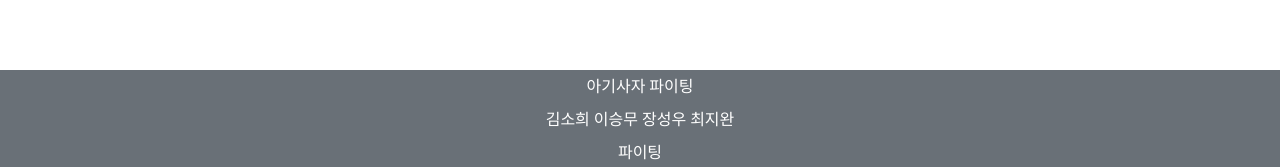
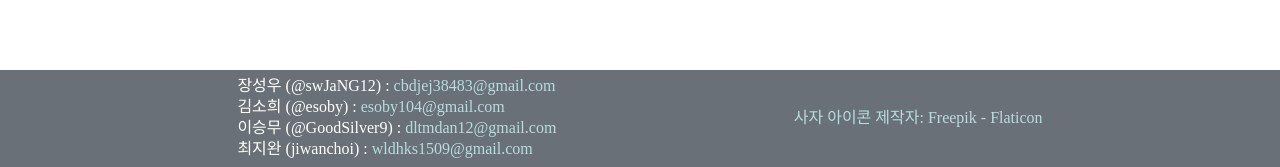
Before and after one commit to devkingbabylion/devkingbabylion, a React (Create React App) app: page / in a window 1280 px wide. Shown: the part 630-797 px from the top of the page. Built offline with nearby package versions, Linux system fonts and the light colour scheme.

Commit message:
💄 Style : Footer 컴포넌트 스타일, 내용 변경
- Footer 컴포넌트에 이메일을 추가
- Footer 컴포넌트에 파비콘 출처 표시

```diff
--- a/src/Components/Footer/Footer.jsx
+++ b/src/Components/Footer/Footer.jsx
@@ -1,14 +1,50 @@
 import React from 'react';
-import { FooterContainer, FooterContent } from './footer.styled';
+import {
+  StyledFooterLayout,
+  StyledFooterContent,
+  StyledFooterLink,
+} from './footer.styled';
 
 export default function Footer() {
   return (
-    <div>
-      <FooterContainer>
-        <FooterContent>아기사자 파이팅</FooterContent>
-        <FooterContent>김소희 이승무 장성우 최지완</FooterContent>
-        <FooterContent>파이팅</FooterContent>
-      </FooterContainer>
-    </div>
+    <StyledFooterLayout>
+      <div>
+        <StyledFooterContent>
+          장성우 (@swJaNG12) :
+          <StyledFooterLink href="mailto:cbdjej38483@gmail.com">
+            cbdjej38483@gmail.com
+          </StyledFooterLink>
+        </StyledFooterContent>
+        <StyledFooterContent>
+          김소희 (@esoby) :
+          <StyledFooterLink href="mailto:esoby104@gmail.com">
+            esoby104@gmail.com
+          </StyledFooterLink>
+        </StyledFooterContent>
+        <StyledFooterContent>
+          이승무 (@GoodSilver9) :
+          <StyledFooterLink href="mailto:dltmdan12@gmail.com">
+            dltmdan12@gmail.com
+          </StyledFooterLink>
+        </StyledFooterContent>
+        <StyledFooterContent>
+          최지완 (jiwanchoi) :
+          <StyledFooterLink href="wldhks1509@gmail.com">
+            wldhks1509@gmail.com
+          </StyledFooterLink>
+        </StyledFooterContent>
+      </div>
+      <div>
+        <StyledFooterContent>
+          <StyledFooterLink
+            href="https://www.flaticon.com/kr/free-icon/lion-of-judah_3436895?term=사자&page=1&position=23&origin=search&related_id=3436895"
+            target="_blank"
+            title="사자 아이콘(파비콘)"
+          >
+            사자 아이콘 제작자: Freepik - Flaticon
+          </StyledFooterLink>
+        </StyledFooterContent>
+      </div>
+    </StyledFooterLayout>
   );
 }
--- a/src/Components/Footer/footer.styled.jsx
+++ b/src/Components/Footer/footer.styled.jsx
@@ -1,6 +1,6 @@
 import styled from 'styled-components';
 
-export const FooterContainer = styled.footer`
+export const StyledFooterLayout = styled.footer`
   position: fixed;
   bottom: 0;
   left: 0;
@@ -10,14 +10,19 @@ export const FooterContainer = styled.footer`
   background-color: #697077;
   text-align: center;
   display: flex;
-  flex-direction: column;
-  justify-content: space-between;
+  justify-content: space-evenly;
   color: #ffffff;
   align-items: center;
 `;
 
-export const FooterContent = styled.div`
+export const StyledFooterContent = styled.div`
   display: flex;
   align-items: center;
   flex: 1;
+  gap: 4px;
+  margin-bottom: 5px;
 `;
+
+export const StyledFooterLink = styled.a`
+  color: #b9dcde;
+`;
```
